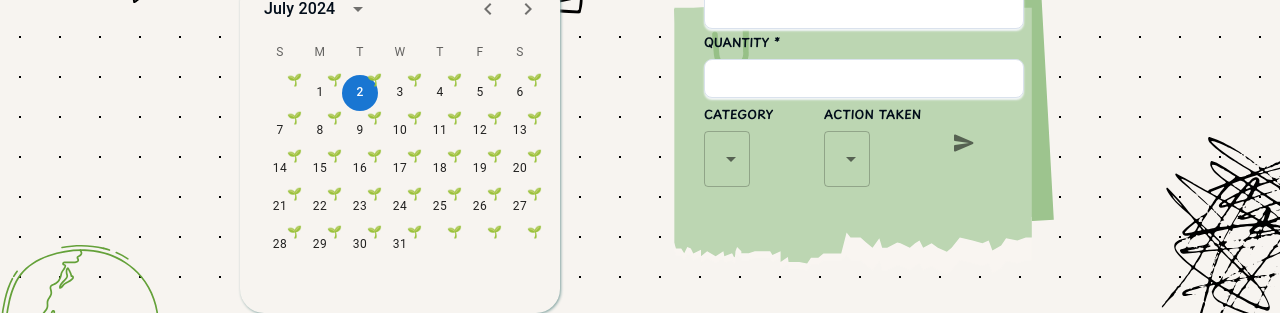
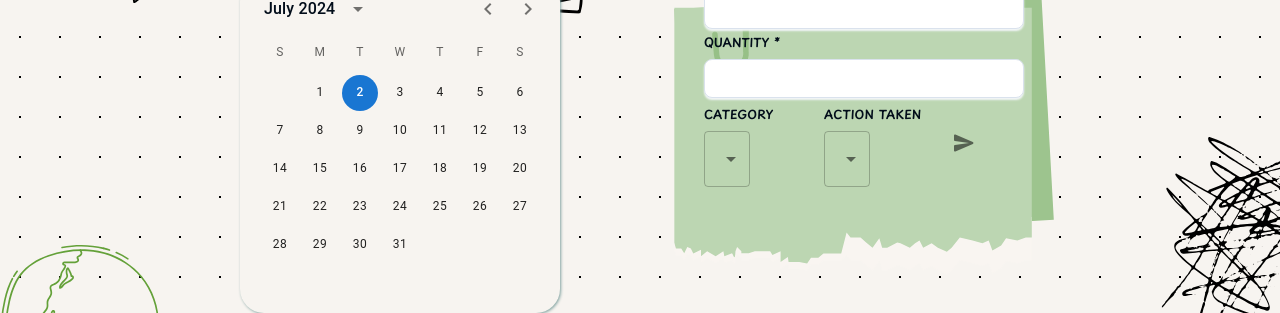
Before and after one commit to AimaAlakhume/sustainable-steps-frontend, a React (Vite) app: page /diary in a window 1280 px wide. Shown: the part 156-469 px from the top of the page. Built offline with nearby package versions, Linux system fonts and the light colour scheme; no server answers.

Commit message:
fix bug with calendar badges

```diff
--- a/src/components/Calendar/Calendar.jsx
+++ b/src/components/Calendar/Calendar.jsx
@@ -87,8 +87,12 @@ export const DateCalendarServerRequest = ({ onDateChange }) => {
                 renderLoading={() => <DayCalendarSkeleton />}
                 slots={{ day: ServerDay }}
                 slotProps={{
-                    day: {
-                        hasEntry: (day) => highlightedDays.includes(day.date()),
+                    day: (params) => {
+                        const dayOfMonth = dayjs(params.day).date();
+                        return {
+                            hasEntry: highlightedDays.includes(dayOfMonth),
+                            outsideCurrentMonth: params.outsideCurrentMonth,
+                        };
                     },
                 }}
             />
```
